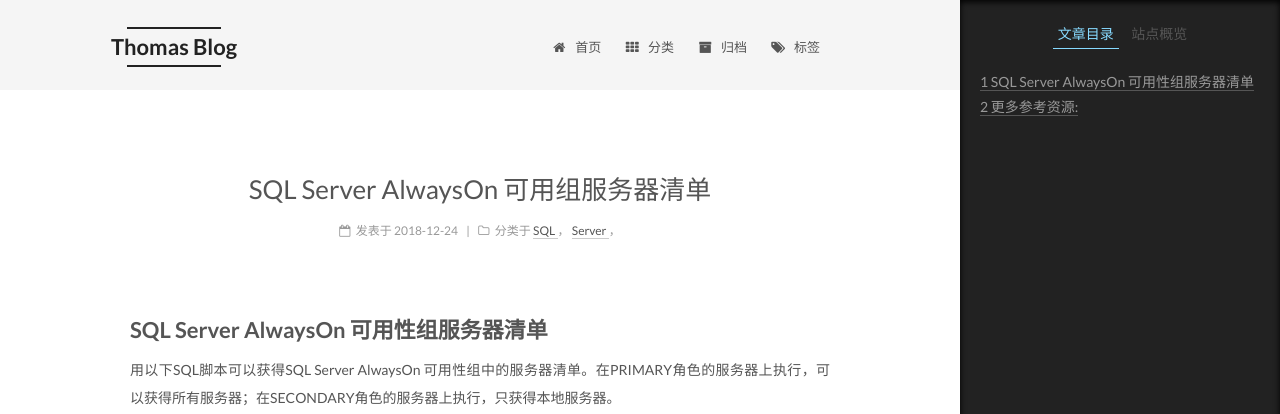
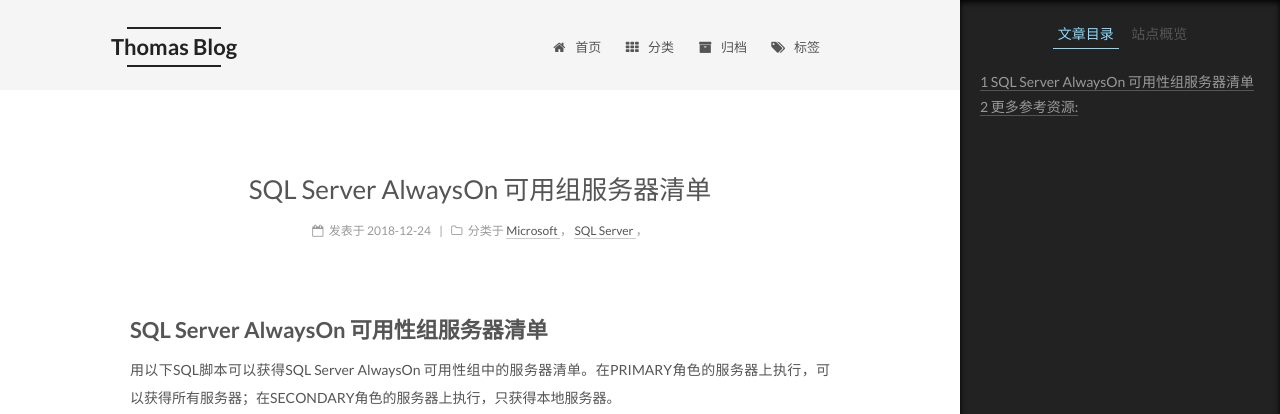
Before and after one commit to thomasli67/thomasli67.github.io, a Jekyll site: the page built from _posts/2018-12-24-SQL-Server-AlwaysOn-Availability-Groups-Inventory.md, in a window 1280 px wide and 1400 px high. Shown: the top 414 px of the window. Built offline with Jekyll 4.4.1, drawn with Linux system fonts in a browser that asks for light colours.

Commit message:
Modify post 2018-12-24-SQL-Server-AlwaysOn-Availability-Groups-Inventory

```diff
--- a/_posts/2018-12-24-SQL-Server-AlwaysOn-Availability-Groups-Inventory.md
+++ b/_posts/2018-12-24-SQL-Server-AlwaysOn-Availability-Groups-Inventory.md
@@ -2,10 +2,13 @@
 layout: post
 title:  "SQL Server AlwaysOn 可用组服务器清单"
 date:   2018-12-24 15:00:45 +0800
-categories: SQL Server
+categories:
+ - Microsoft
+ - SQL Server
 tags:
  - SQL Server
  - AlwaysOn
+ - SQL Scripts
 ---
 
 ## SQL Server AlwaysOn 可用性组服务器清单
```
